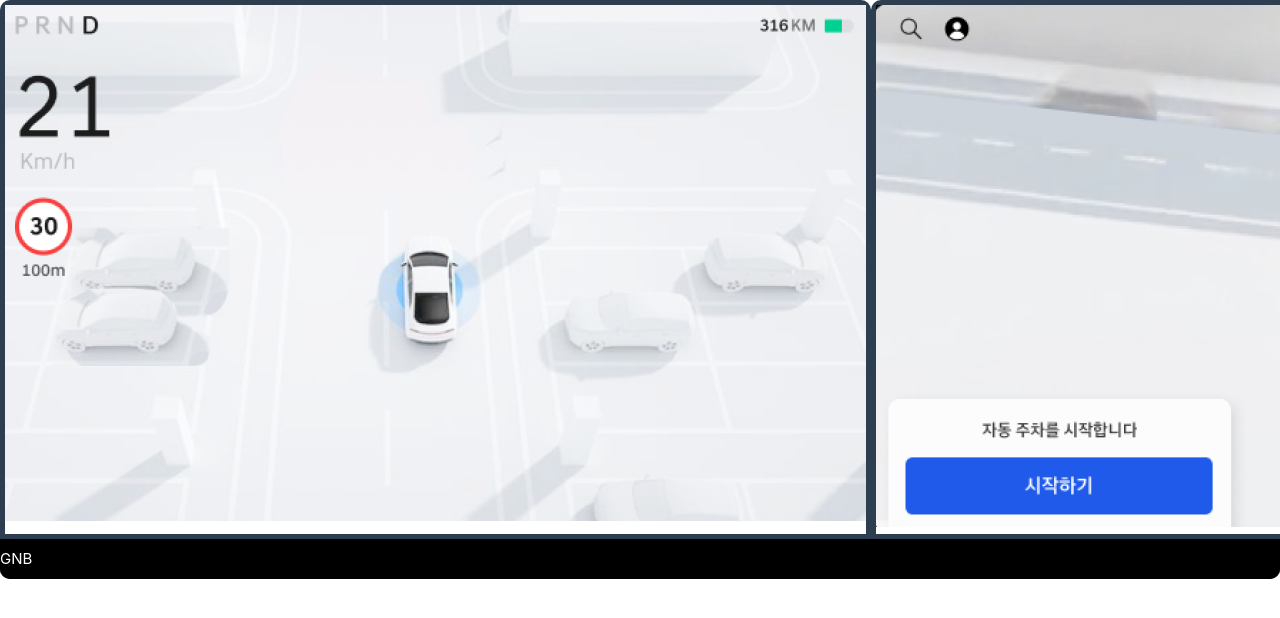
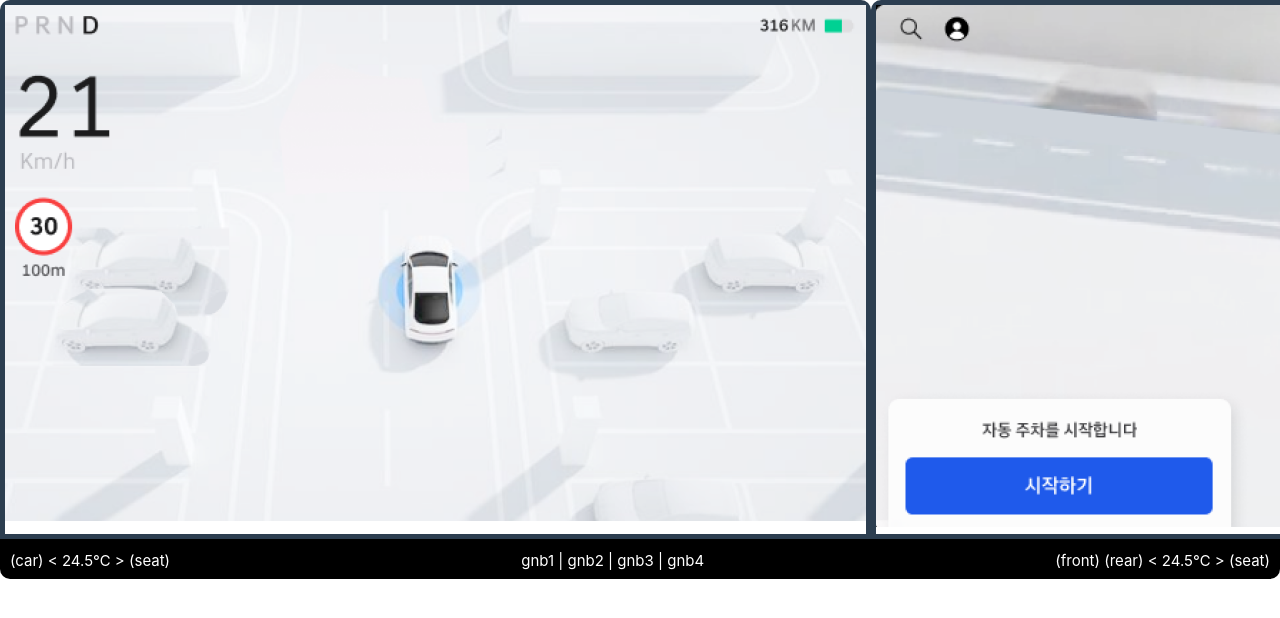
Before and after one commit to delee-dix/h-studio-layout, a Vue app: page / in a window 1280 px wide. Shown: the top 618 px of the page. Built offline with nearby package versions, Linux system fonts and the light colour scheme; the HTML template or start-up script is replaced by a standard one.

Commit message:
[edit] GNB
GNB 영역 가이드라인

```diff
--- a/src/component/GNB.vue
+++ b/src/component/GNB.vue
@@ -1,14 +1,40 @@
 <template>
-    <div class="gnb">GNB</div>
+    <div class="gnb_container">
+        <div class="condition_left">
+            (car) < 24.5℃ > (seat)
+        </div>
+        <div class="gnb_icon">
+            gnb1 | gnb2 | gnb3 | gnb4
+        </div>
+        <div class="condition_right">
+            (front) (rear) < 24.5℃ > (seat)
+        </div>
+    </div>
 </template>
 
 <script setup lang="ts"></script>
 
 <style scoped>
-.gnb {
+.gnb_container {
     display: flex;
+    padding: 10px;
+    flex-direction: row;
+    justify-content: space-between;
+    align-items: center;
+    width: 100%;
+}
+
+.condition_left
+.gnb_icon
+.condition_right {
+    display: flex;
+    justify-content: center;
     align-items: center;
     position: relative;
     bottom: 0;
+
+    max-width: 100%;
+    max-height: 100%;
+    object-fit: cover;    /* contain? */
 }
 </style>
```
